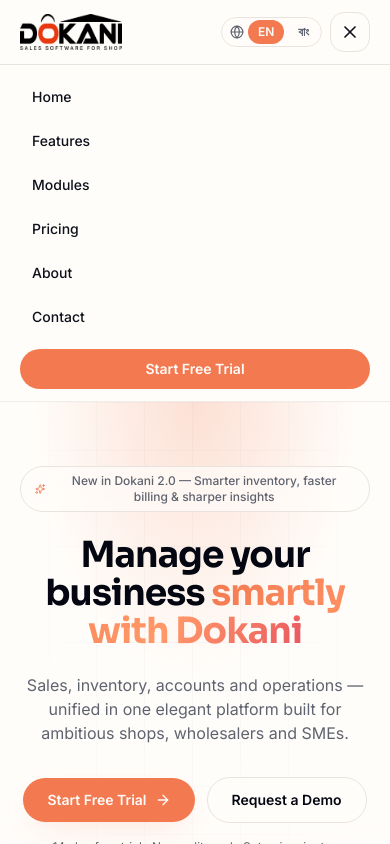
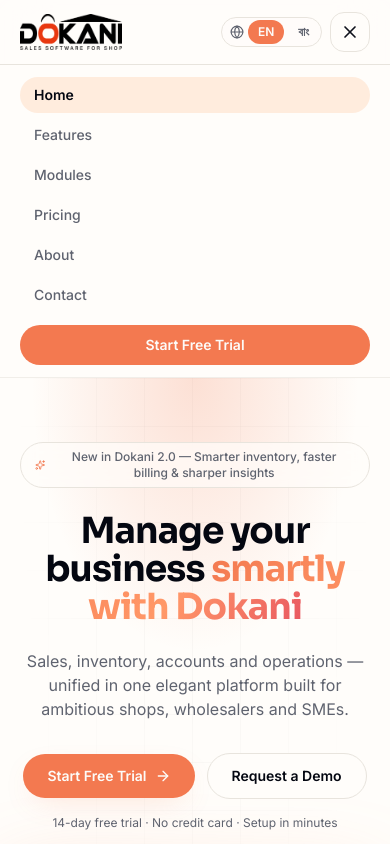
Before and after one commit to ankan-m360ict/dokani-website, a Next.js app: page / in a window 390 px wide. Both pictures are taken after a click on the button "Menu". Shown: the top 844 px of the page. Built offline with nearby package versions, Linux system fonts and the light colour scheme.

Commit message:
update(navbar):navbar page update

```diff
--- a/components/site/Navbar.tsx
+++ b/components/site/Navbar.tsx
@@ -74,18 +74,19 @@
       {open && (
         <div className='border-t border-border bg-background md:hidden'>
           <div className='mx-auto flex max-w-7xl flex-col gap-1 px-5 py-3'>
-            {links.map((l) => (
+            {links.map((l) => {
+              const isActive = l.to === '/' ? pathname === '/' : pathname.startsWith(l.to);
+
+              return (
                 <Link
                   key={l.to}
                   href={l.to}
-                onClick={() => setOpen(false)}
-                className='rounded-lg px-3 py-2.5 text-sm font-medium text-foreground hover:bg-primary-soft'
-                // activeOptions={{ exact: l.to === "/" }}
-                // activeProps={{ className: "rounded-lg px-3 py-2.5 text-sm font-semibold text-primary bg-primary-soft" }}
+                  className={cn(baseClass, isActive ? activeClass : inactiveClass)}
                 >
                   {l.label}
                 </Link>
-            ))}
+              );
+            })}
             <Link
               href='/pricing'
               onClick={() => setOpen(false)}
```
Lines whose indentation alone changed are shown as unchanged.
